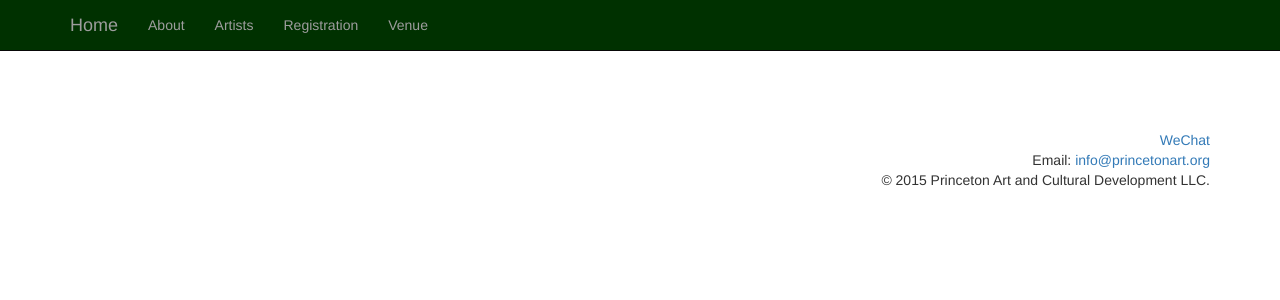
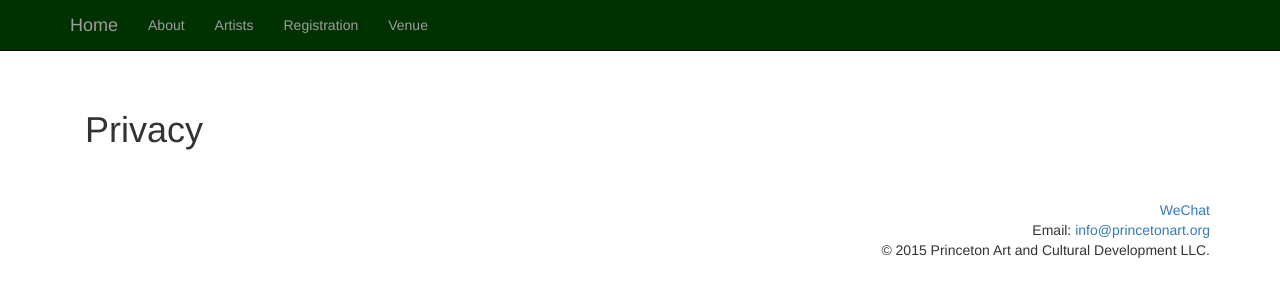
Before and after one commit to princetonarteurofestival/princetonarteurofestival.github.io, a Jekyll site: the page built from privacy.md, in a window 1280 px wide. Shown: the top 300 px of the page. Built offline with Jekyll 4.4.1, drawn with Linux system fonts in a browser that asks for light colours; nearby versions of some CDN libraries; Markdown is read by kramdown in place of the engine named in the settings.

Commit message:
Update privacy.md

```diff
--- a/privacy.md
+++ b/privacy.md
@@ -2,3 +2,4 @@
 layout: default
 title: privacy
 ---
+# Privacy
```
